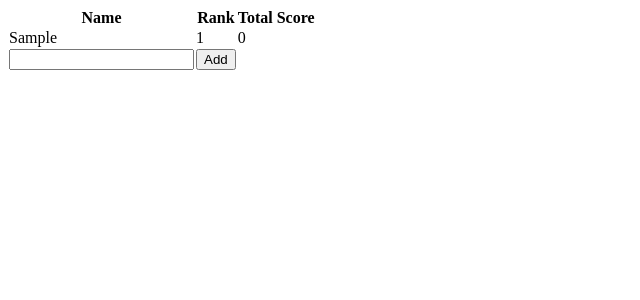
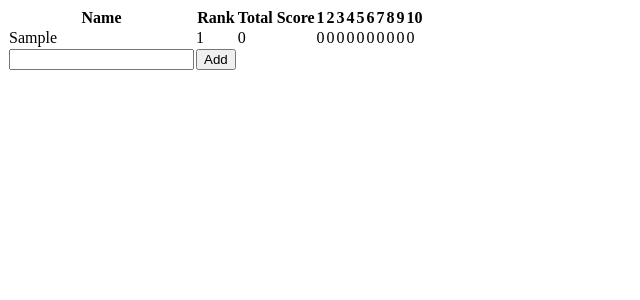
Before and after one commit to konbraphat51/ShootingFinal, a Vue app: page / in a window 1280 px wide. Both pictures are taken after typing "Sample" into the empty fields and a click on the button "Add". Shown: the top 300 px of the page, without its empty margins (0-640 px from the left). Built offline with nearby package versions, Linux system fonts and the light colour scheme.

Commit message:
control scores

```diff
--- a/src/components/MainTable/MainTable.vue
+++ b/src/components/MainTable/MainTable.vue
@@ -10,6 +10,10 @@
 			<th>
 				{{ $t("MainTable.totalScore") }}
 			</th>
+
+			<th v-for="cnt in scoreNums" :key="cnt">
+				{{ cnt }}
+			</th>
 		</tr>
 		<tr v-for="user in users" :key="cnt">
 			<td>
@@ -20,6 +24,9 @@
 			</td>
 			<td>
 				{{ user.totalScore }}
+			</td>
+			<td v-for="cnt in scoreNums" :key="cnt">
+				{{ user.scores[cnt - 1] }}
 			</td>
 		</tr>
 		<tr class="AddingRow">
@@ -62,6 +69,7 @@ export default {
 		return {
 			newName: "",
 			users: [],
+			scoreNums: 0,
 		}
 	},
 	methods: {
@@ -73,11 +81,16 @@ export default {
 				scores: [],
 			})
 			this.newName = ""
+
+			this.scoreNums = 2 * (this.users.length - 1) + 10
+
+			this._updateUsers()
 		},
 
 		_updateUsers() {
 			this._updateTotalScores()
 			this._updateRanks()
+			this._fillEmptyScores()
 		},
 
 		_updateTotalScores() {
@@ -86,6 +99,14 @@ export default {
 				user.scores.forEach((score) => {
 					user.totalScore += score
 				})
+			})
+		},
+
+		_fillEmptyScores() {
+			this.users.forEach((user) => {
+				while (user.scores.length < this.scoreNums) {
+					user.scores.push(0)
+				}
 			})
 		},
 
@@ -112,14 +133,5 @@ export default {
 			})
 		},
 	},
-
-	watch: {
-		users: {
-			handler() {
-				this._updateUsers()
-			},
-			deep: true,
-		},
-	},
 }
 </script>
```
